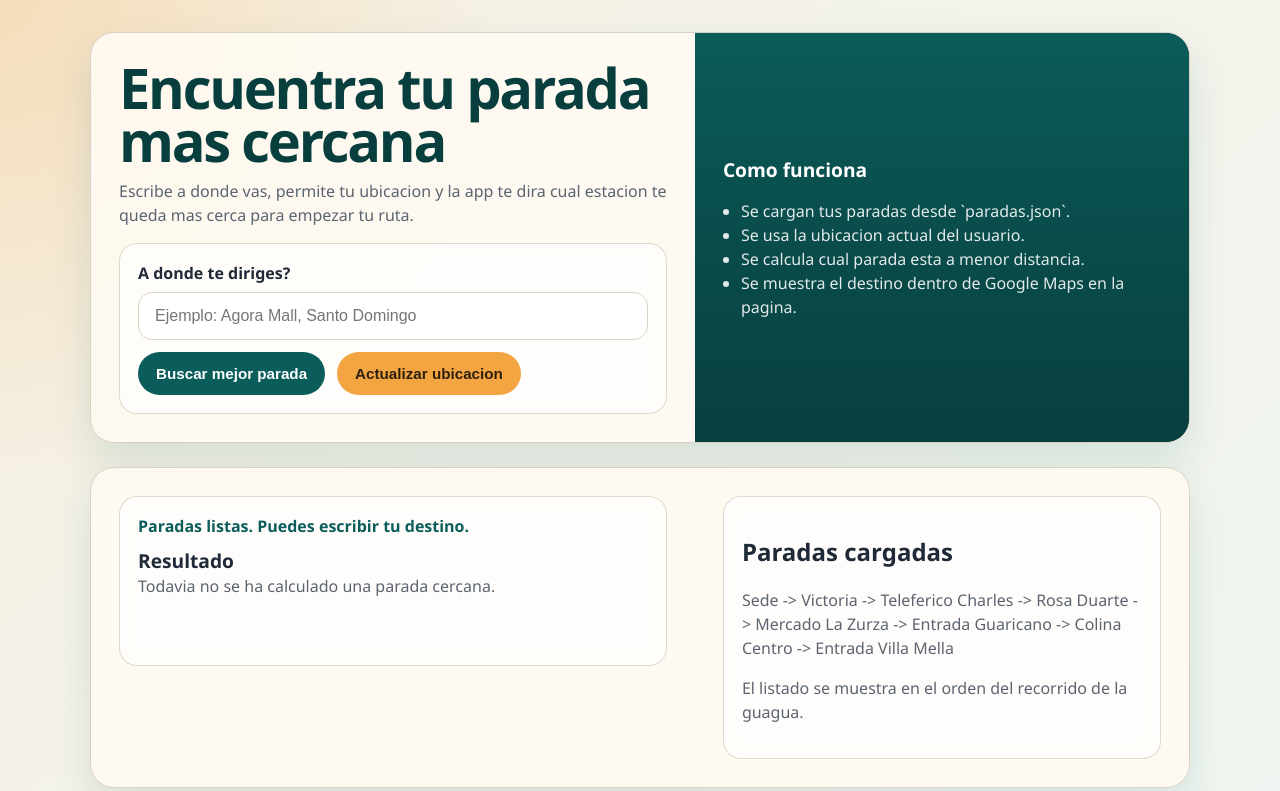
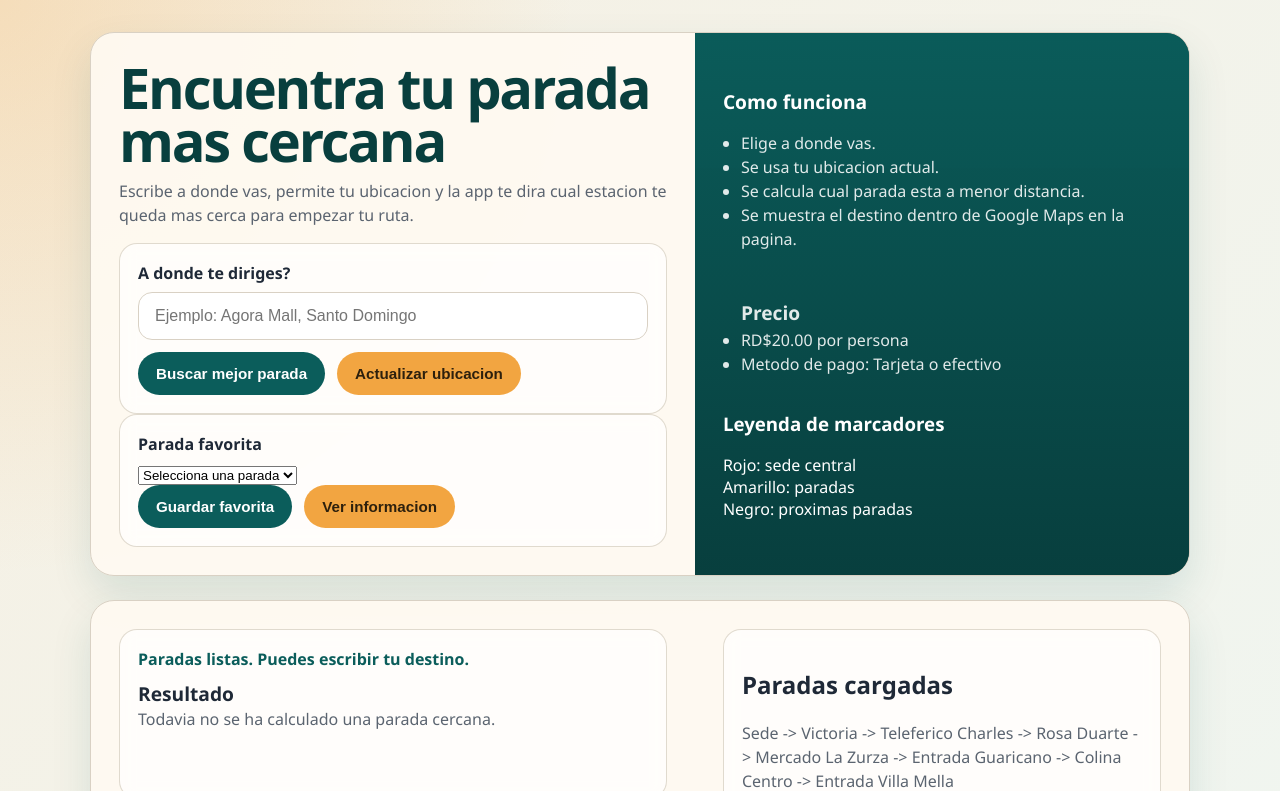
Before and after one commit to MAICOLxl/Guagua_TimeRD_CesarLeonardo, a plain HTML site: page index.html in a window 1280 px wide. Shown: the top 791 px of the page. Drawn offline with Linux system fonts and the light colour scheme; some packages are replaced by stand-ins of ours.

Commit message:
Update index.html

```diff
--- a/index.html
+++ b/index.html
@@ -22,16 +22,47 @@
             <button id="btnUbicacion" class="btn-secundario" type="button">Actualizar ubicacion</button>
           </div>
         </div>
+
+        <div class="panel panel-favorita">
+          <label for="paradaFavorita">Parada favorita</label>
+          <select id="paradaFavorita">
+            <option value="">Selecciona una parada</option>
+          </select>
+          <div class="acciones">
+            <button id="btnGuardarFavorita" class="btn-principal" type="button">Guardar favorita</button>
+            <button id="btnVerFavorita" class="btn-secundario" type="button">Ver informacion</button>
+          </div>
+        </div>
       </div>
 
       <aside class="hero-lateral">
         <h2>Como funciona</h2>
         <ul>
-          <li>Se cargan tus paradas desde `paradas.json`.</li>
-          <li>Se usa la ubicacion actual del usuario.</li>
+          <li>Elige a donde vas.</li>
+          <li>Se usa tu ubicacion actual.</li>
           <li>Se calcula cual parada esta a menor distancia.</li>
-          <li>Se muestra el destino dentro de Google Maps en la pagina.</li>
+          <li>Se muestra el destino dentro de Google Maps en la pagina.</li><br><br>
+
+          <h2>Precio</h2>
+          <li>RD$20.00 por persona</li>
+          <li>Metodo de pago: Tarjeta o efectivo</li>
         </ul>
+
+        <div class="leyenda-marcadores">
+          <h3>Leyenda de marcadores</h3>
+          <div class="leyenda-item">
+            <span class="leyenda-color leyenda-rojo"></span>
+            <span>Rojo: sede central</span>
+          </div>
+          <div class="leyenda-item">
+            <span class="leyenda-color leyenda-amarillo"></span>
+            <span>Amarillo: paradas</span>
+          </div>
+          <div class="leyenda-item">
+            <span class="leyenda-color leyenda-negro"></span>
+            <span>Negro: proximas paradas</span>
+          </div>
+        </div>
       </aside>
     </section>
 
@@ -60,6 +91,20 @@
     <section class="mapa-card">
       <div id="mapaDestino" aria-label="Mapa del destino"></div>
     </section>
+
+    <section class="mapa-card">
+      <div class="ruta-visual">
+        <div class="ruta-encabezado">
+          <h2>Ruta completa de la guagua</h2>
+          <p>Aqui puedes ver el recorrido general completo antes de elegir tu parada.</p>
+        </div>
+        <img
+          class="ruta-imagen"
+          src="estilos/RutaCompleta.png"
+          alt="Mapa con la ruta completa de la guagua"
+        >
+      </div>
+    </section>
   </main>
 
   <script src="funciones/paradas.js"></script>
```
